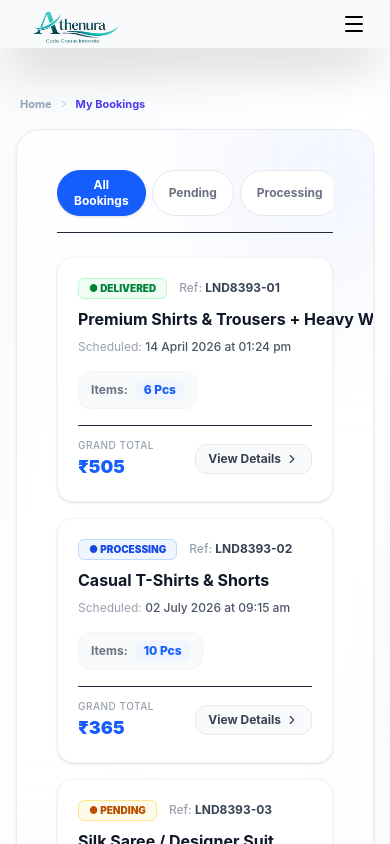
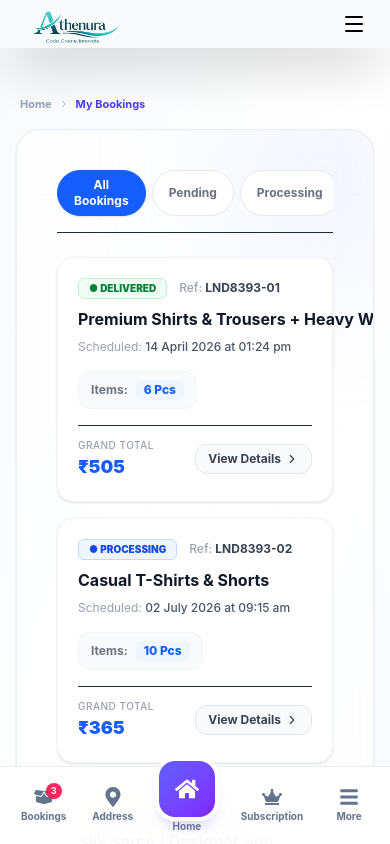
Before and after one commit to Ayush110704/laundary, a React (Vite) app: page /user-orders in a window 390 px wide. Shown: the top 844 px of the page. Built offline with nearby package versions, Linux system fonts and the light colour scheme.

Commit message:
userlayout

```diff
--- a/src/Pages/UserLayout.jsx
+++ b/src/Pages/UserLayout.jsx
@@ -14,7 +14,7 @@ import {
   FaChevronRight,
   FaPhone,
   FaEnvelope,
-  FaUserCircle,
+  FaHome,
 } from "react-icons/fa";
 
 const UserLayout = ({ children }) => {
@@ -48,7 +48,7 @@ const UserLayout = ({ children }) => {
   const userPhone = currentUser?.Phone || currentUser?.phone || currentUser?.contact || '+1 (555) 000-0000';
   const userEmail = currentUser?.Email || currentUser?.email || 'user@example.com';
 
-  // --- NAVIGATION CONFIGURATION ---
+
   const NAVIGATION_ITEMS = [
     {
       id: "profile",
@@ -94,6 +94,42 @@ const UserLayout = ({ children }) => {
     },
   ];
 
+  // Bottom navigation
+  const BOTTOM_NAV_ITEMS = [
+    {
+      id: "orders",
+      name: "Bookings",
+      icon: <FaBoxOpen />,
+      path: "/",
+    },
+    {
+      id: "address",
+      name: "Address",
+      icon: <FaMapMarkerAlt />,
+      path: "/user-address",
+    },
+    {
+      id: "home",
+      name: "Home",
+      icon: <FaHome />,
+      path: "/user-profile",
+      isHome: true,
+    },
+    {
+      id: "subscription",
+      name: "Subscription",
+      icon: <FaCrown />,
+      path: "/user-subscription",
+    },
+    {
+      id: "more",
+      name: "More",
+      icon: <FaBars />,
+      path: "#",
+      action: () => setMobileMenuOpen(true),
+    },
+  ];
+
   const activeItem = NAVIGATION_ITEMS.find((item) => item.path === location.pathname) || NAVIGATION_ITEMS[0];
 
   const handleNavigation = (path, id) => {
@@ -114,8 +150,7 @@ const UserLayout = ({ children }) => {
 
   return (
     <div className="min-h-screen bg-gradient-to-br from-slate-50 via-white to-slate-50 flex flex-col">
-      {/* MAIN CONTENT AREA WITH SIDEBAR */}
-      <div className="flex flex-1 pt-20 font-sans antialiased text-slate-900 select-none">
+      <div className="flex flex-1 pt-20 pb-20 lg:pb-0 font-sans antialiased text-slate-900 select-none">
         {/* MOBILE DRAWER */}
         <AnimatePresence>
           {mobileMenuOpen && (
@@ -212,7 +247,6 @@ const UserLayout = ({ children }) => {
         {/* DESKTOP SIDEBAR */}
         <aside className="hidden lg:flex flex-col justify-between w-[290px] bg-white/80 backdrop-blur-xl border-r border-slate-200/60 h-[calc(100vh-80px)] sticky top-20 shrink-0 z-30">
           <div className="p-6">
-            {/* Desktop User Profile Header - Enhanced */}
             <div className="mb-6 p-4 bg-gradient-to-br from-indigo-50/80 via-violet-50/80 to-purple-50/80 rounded-2xl border border-indigo-100/50 shadow-sm hover:shadow-md transition-shadow duration-300">
               <div className="flex items-start gap-3.5">
                 <div className="relative">
@@ -298,7 +332,7 @@ const UserLayout = ({ children }) => {
           </div>
 
           {/* Content Canvas */}
-          <div className="flex-1 min-h-[520px] lg:min-h-[calc(100vh-210px)] bg-white/70 backdrop-blur-sm border border-slate-200/70 rounded-3xl shadow-sm hover:shadow-md transition-shadow duration-300 p-6 sm:p-10 flex flex-col relative overflow-hidden group/canvas">
+          <div className="flex-1 min-h-[400px] lg:min-h-[calc(100vh-210px)] bg-white/70 backdrop-blur-sm border border-slate-200/70 rounded-3xl shadow-sm hover:shadow-md transition-shadow duration-300 p-6 sm:p-10 flex flex-col relative overflow-hidden group/canvas">
             <div className="absolute inset-0 bg-[linear-gradient(to_right,#f1f5f9_1px,transparent_1px),linear-gradient(to_bottom,#f1f5f9_1px,transparent_1px)] bg-[size:4rem_4rem] [mask-image:radial-gradient(ellipse_60%_50%_at_50%_0%,#000_70%,transparent_100%)] opacity-30 pointer-events-none" />
 
             {/* Decorative gradient orbs */}
@@ -319,6 +353,78 @@ const UserLayout = ({ children }) => {
             </AnimatePresence>
           </div>
         </main>
+      </div>
+
+      {/* MOBILE BOTTOM NAVIGATION BAR */}
+      <div className="lg:hidden fixed bottom-0 left-0 right-0 bg-white/95 backdrop-blur-xl border-t border-slate-200/80 shadow-lg z-40 safe-bottom">
+        <div className="flex items-center justify-around px-2 py-1.5 max-w-md mx-auto">
+          {BOTTOM_NAV_ITEMS.map((item) => {
+            const isSelected = item.path !== "#" && isActive(item.path);
+
+            return (
+              <button
+                key={item.id}
+                onClick={() => {
+                  if (item.action) {
+                    item.action();
+                  } else if (item.path) {
+                    handleNavigation(item.path, item.id);
+                  }
+                }}
+                className={`flex flex-col items-center justify-center py-1 px-2 rounded-2xl transition-all duration-200 relative ${
+                  item.isHome
+                    ? "min-w-[60px] mt-[-16px]"
+                    : "min-w-[56px]"
+                } ${
+                  isSelected
+                    ? "text-indigo-600"
+                    : "text-slate-500 hover:text-indigo-500"
+                }`}
+              >
+                {/* Active indicator for non-home items */}
+                {isSelected && !item.isHome && (
+                  <motion.div
+                    layoutId="bottomNavActive"
+                    className="absolute -top-0.5 left-1/2 -translate-x-1/2 w-8 h-0.5 bg-gradient-to-r from-indigo-500 to-violet-500 rounded-full"
+                    transition={{ type: "spring", stiffness: 380, damping: 30 }}
+                  />
+                )}
+
+                {/* Icon with badge */}
+                <div className="relative">
+                  {/* Home button */}
+                  {item.isHome ? (
+                    <div className={`w-14 h-14 rounded-2xl bg-gradient-to-br from-indigo-500 to-violet-600 flex items-center justify-center text-white text-2xl shadow-lg shadow-indigo-500/30 ring-4 ring-white transition-all duration-200 ${
+                      isSelected ? "scale-110 shadow-indigo-500/40" : ""
+                    }`}>
+                      {item.icon}
+                    </div>
+                  ) : (
+                    <span className={`text-xl transition-all duration-200 ${
+                      isSelected ? "scale-110" : "scale-100"
+                    }`}>
+                      {item.icon}
+                    </span>
+                  )}
+
+                  {/* Badge for orders */}
+                  {item.id === "orders" && newOrdersCount > 0 && (
+                    <span className="absolute -top-1 -right-2 w-4 h-4 bg-rose-500 text-white text-[9px] font-bold rounded-full flex items-center justify-center shadow-sm animate-pulse">
+                      {newOrdersCount}
+                    </span>
+                  )}
+                </div>
+
+                {/* Label */}
+                <span className={`text-[10px] font-bold mt-0.5 transition-all duration-200 ${
+                  isSelected ? "text-indigo-600" : "text-slate-500"
+                } ${item.isHome ? "mt-0" : ""}`}>
+                  {item.name}
+                </span>
+              </button>
+            );
+          })}
+        </div>
       </div>
 
       {/* LOGOUT MODAL - Enhanced */}
```
